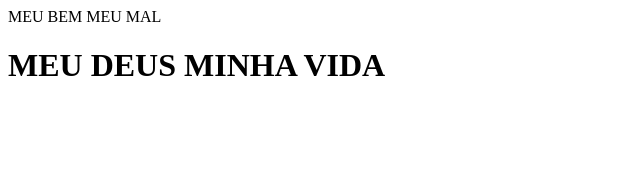
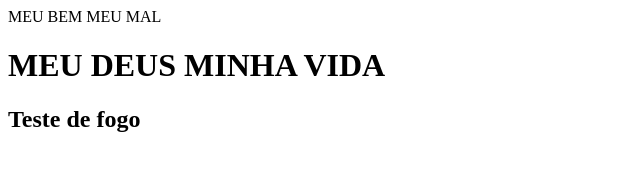
Before and after one commit to Kilamo/modulogit, a plain HTML site: page index.html in a window 1280 px wide. Shown: the whole page, without its empty margins (0-640 px from the left). Drawn offline with Linux system fonts and the light colour scheme.

Commit message:
Nova funcionalidade X do projecto

```diff
--- a/index.html
+++ b/index.html
@@ -1,6 +1,7 @@
 <head>
-	<body>
+<body>
 		<p>MEU BEM MEU MAL</p>
 		<h1>MEU DEUS MINHA VIDA</h1>
-	</body>
+		<h2>Teste de fogo</h2>
+</body>
 </head>
```
Also changed, not shown: 1 other file.
